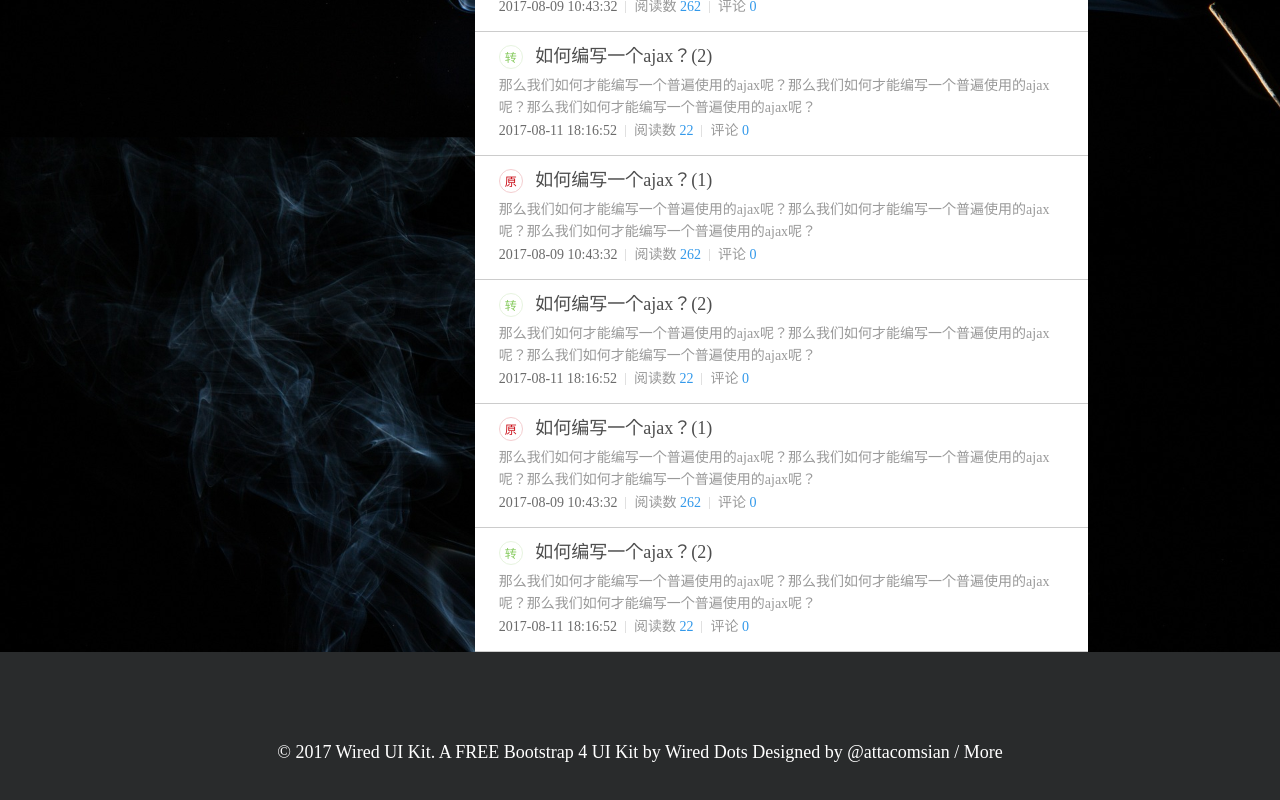
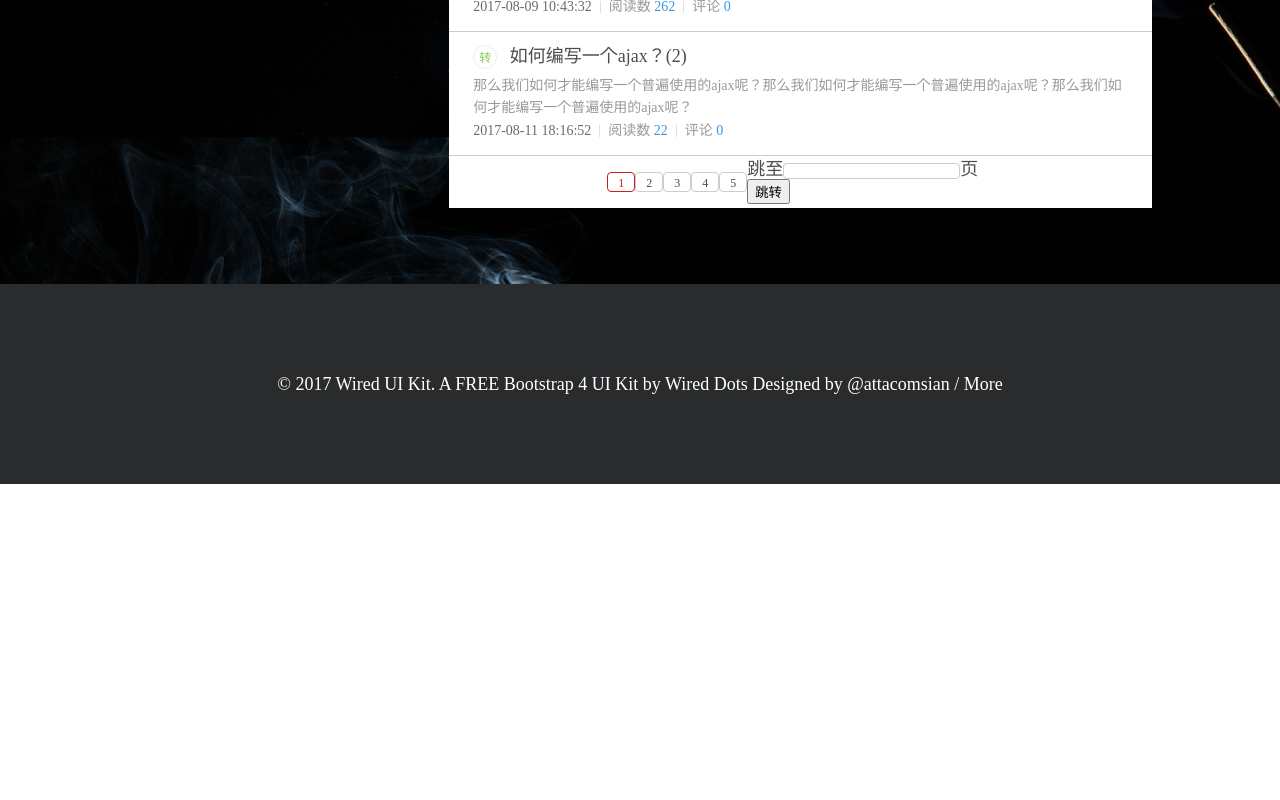
Before and after one commit to xzh97/xzh-blog, a Vue app: page /#/blog/list in a window 1280 px wide. Shown: the part 792-1592 px from the top of the page. After the commit the page ends 1276 px from the top, so only its background shows below. Built offline with nearby package versions, Linux system fonts and the light colour scheme.

Commit message:
pagination

```diff
--- /dev/null
+++ b/src/components/base/pagination/index.vue
@@ -0,0 +1,116 @@
+<template>
+    <div class="pagination-wrapper">
+        <ul class="pagination">
+            <li class="placeholder"></li>
+            <li class="page prev" v-if="hasPrevPage" @click="handlePageChange('prev')">上一页</li>
+            <li class="page" :key="`page-${page}`"
+                v-for="page in pageList"
+                :class="{'active':currentPage === page}"
+                @click="handlePageChange(page)"
+                >
+                <p class="font-size-12">{{ page }}</p>
+            </li>
+            <li class="page next" v-if="hasNextPage" @click="handlePageChange('next')">下一页</li>
+            <li class="page-to" v-if="isShowPageTo">
+                跳至<input class="page" type="text" v-model="pageTo">页 <button>跳转</button>
+            </li>
+            <li class="placeholder"></li>
+        </ul>
+    </div>
+</template>
+
+<script>
+export default {
+    name:'pagination',
+    props:{
+        totalPage:{
+            type: Number,
+            default: 1,
+        },
+    },
+    data(){
+        return {
+            hasPrevPage:false,
+            hasNextPage:false,
+            isShowPageTo:false,
+            pageTo:'',
+            pageList:[],
+            currentPage:1,
+        }
+    },
+    created(){
+        this.initData();
+    },
+    methods:{
+        initData(){
+            let { totalPage} = this;
+
+            if(totalPage > 5){
+                this.pageList.push(1,2,3,4,5);
+                this.isShowPageTo = true;
+            }
+            else{
+                for(let i=1; i< totalPage; i++){
+                    this.pageList.push(i);
+                }
+            }
+        },
+        //event
+        handlePageChange(page){
+            console.log(page);
+            if(typeof page === 'string'){
+                if(page === 'prev'){
+                    this.currentPage -- ;
+                }
+                else{
+                    this.currentPage ++ ;
+                }
+            }
+            else{
+                this.currentPage = page;
+            }
+        }
+    },
+}
+</script>
+
+<style lang='scss' scoped>
+@import '../../../styles/mixin';
+.pagination-wrapper{
+    padding: 16px;
+    .pagination{
+        background: #ffffff;
+        color: #4f4f4f;
+        height: 20px;
+        @include fac;
+        .page{
+            padding: 0 10px;
+            font-size: 12px;
+            box-sizing: border-box;
+            border: 1px solid #cccccc;
+            height: 100%;
+            line-height: 20px;
+            border-radius: 4px;
+            .font-size-12{
+                font-size: 12px;
+            }
+        }
+        .page:hover{
+            border-color: #d41919;
+            color: #d41919;
+            cursor: pointer;
+        }
+        .page.active{
+            border-color: #d41919;
+            color: #d41919;
+        }
+        .placeholder{
+            width: 160px;
+            height: 100%;
+        }
+        .pageTo{
+            font-size: 12px;
+        }
+    }
+}
+</style>
--- a/src/views/blogs/list/index.vue
+++ b/src/views/blogs/list/index.vue
@@ -47,6 +47,8 @@
                             </div>
                         </li>
                     </ul>
+                    <pagination :total-page='10'>
+                    </pagination>
                 </div>
             </div>
         </div>
@@ -56,6 +58,7 @@
 <script>
 import Category from '../../../components/base/category/index';
 import Avatar from '../../../components/base/avatar/index';
+import Pagination from '../../../components/base/pagination/index';
 
 import util from '../../../utils/index';
 export default {
@@ -156,7 +159,7 @@ export default {
                     comments:[],
                 },
                 {
-                    id:100001,
+                    id:100003,
                     title:'如何编写一个ajax？(1)',
                     blogType:'original',
                     description:'那么我们如何才能编写一个普遍使用的ajax呢？那么我们如何才能编写一个普遍使用的ajax呢？那么我们如何才能编写一个普遍使用的ajax呢？',
@@ -166,7 +169,7 @@ export default {
                     comments:[],
                 },
                 {
-                    id:100002,
+                    id:100004,
                     title:'如何编写一个ajax？(2)',
                     blogType:'reproduced',
                     description:'那么我们如何才能编写一个普遍使用的ajax呢？那么我们如何才能编写一个普遍使用的ajax呢？那么我们如何才能编写一个普遍使用的ajax呢？',
@@ -176,7 +179,7 @@ export default {
                     comments:[],
                 },
                 {
-                    id:100001,
+                    id:100005,
                     title:'如何编写一个ajax？(1)',
                     blogType:'original',
                     description:'那么我们如何才能编写一个普遍使用的ajax呢？那么我们如何才能编写一个普遍使用的ajax呢？那么我们如何才能编写一个普遍使用的ajax呢？',
@@ -186,47 +189,7 @@ export default {
                     comments:[],
                 },
                 {
-                    id:100002,
-                    title:'如何编写一个ajax？(2)',
-                    blogType:'reproduced',
-                    description:'那么我们如何才能编写一个普遍使用的ajax呢？那么我们如何才能编写一个普遍使用的ajax呢？那么我们如何才能编写一个普遍使用的ajax呢？',
-                    lastUpdatedTime:1502475412000,
-                    visitor: 22,
-                    commentCount:0,
-                    comments:[],
-                },
-                {
-                    id:100001,
-                    title:'如何编写一个ajax？(1)',
-                    blogType:'original',
-                    description:'那么我们如何才能编写一个普遍使用的ajax呢？那么我们如何才能编写一个普遍使用的ajax呢？那么我们如何才能编写一个普遍使用的ajax呢？',
-                    lastUpdatedTime:1502275412000,
-                    visitor: 262,
-                    commentCount:0,
-                    comments:[],
-                },
-                {
-                    id:100002,
-                    title:'如何编写一个ajax？(2)',
-                    blogType:'reproduced',
-                    description:'那么我们如何才能编写一个普遍使用的ajax呢？那么我们如何才能编写一个普遍使用的ajax呢？那么我们如何才能编写一个普遍使用的ajax呢？',
-                    lastUpdatedTime:1502475412000,
-                    visitor: 22,
-                    commentCount:0,
-                    comments:[],
-                },
-                {
-                    id:100001,
-                    title:'如何编写一个ajax？(1)',
-                    blogType:'original',
-                    description:'那么我们如何才能编写一个普遍使用的ajax呢？那么我们如何才能编写一个普遍使用的ajax呢？那么我们如何才能编写一个普遍使用的ajax呢？',
-                    lastUpdatedTime:1502275412000,
-                    visitor: 262,
-                    commentCount:0,
-                    comments:[],
-                },
-                {
-                    id:100002,
+                    id:100006,
                     title:'如何编写一个ajax？(2)',
                     blogType:'reproduced',
                     description:'那么我们如何才能编写一个普遍使用的ajax呢？那么我们如何才能编写一个普遍使用的ajax呢？那么我们如何才能编写一个普遍使用的ajax呢？',
@@ -242,7 +205,8 @@ export default {
     },
     components:{
         Category,
-        Avatar
+        Avatar,
+        Pagination,
     }
 }
 </script>
@@ -261,7 +225,7 @@ export default {
 
         color: #ffffff;
         .blogs-inner{
-            width: 70%;
+            width: 80%;
             .header{
                 width: 100%;
                 height: 80px;
@@ -273,9 +237,10 @@ export default {
                 }
             }
             .content{
+                @include fb;
                 width: 100%;
-                @include fb;
                 color: #4d4d4d;
+                padding-bottom: 40px;
                 .content-left{
                     width: 30%;
                     .blog-info, .blog-category{
@@ -298,14 +263,17 @@ export default {
                         padding: 0 16px;
                         @include fb;
                         .check-original-box {
+                            font-size: 16px;
+                            vertical-align: middle;
                             #check-original {
+                                margin: 0;
                                 margin-right: 8px;
+                                margin-top: -4px;
                                 width: 14px;
                                 height: 14px;
                                 cursor: pointer;
+                                vertical-align: middle;
                             }
-                            font-size: 16px;
-                            vertical-align: middle;
                         }
                         .sort-by{
                             dt,.sort-filter{
```
